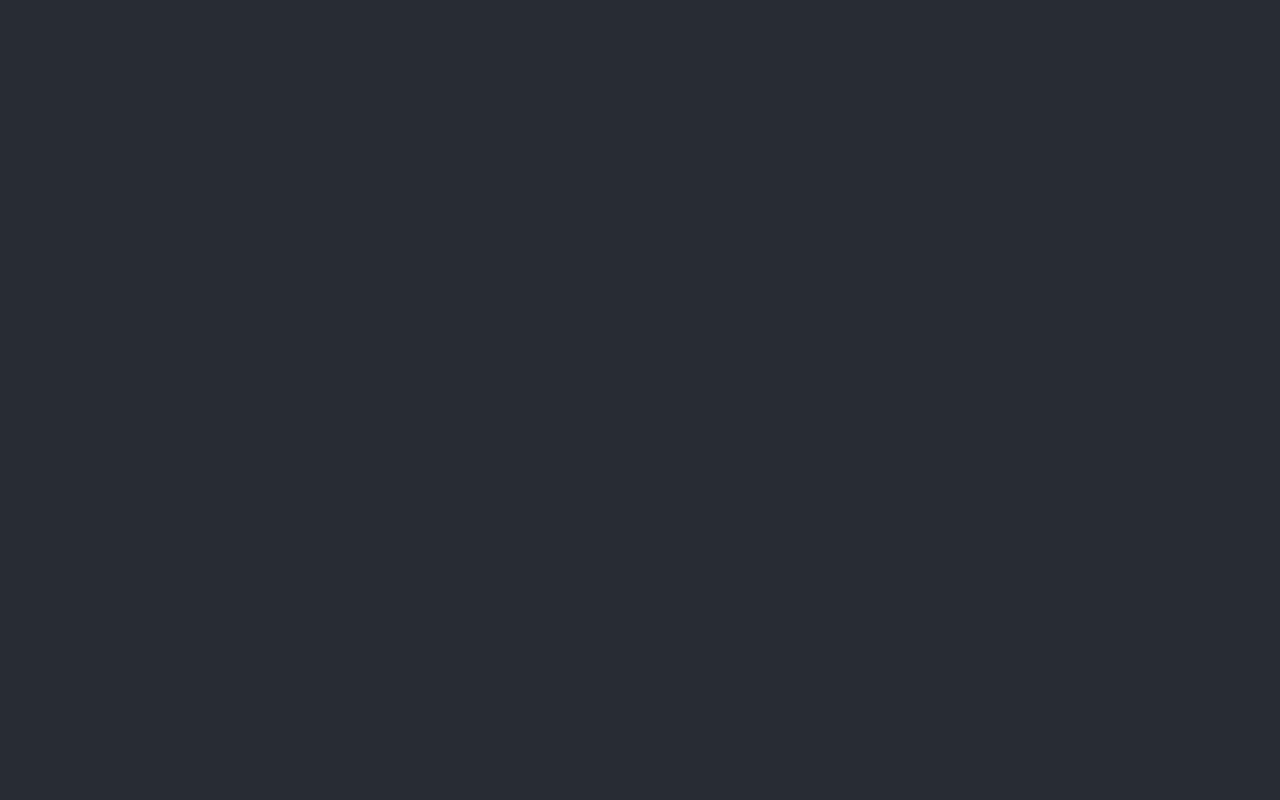
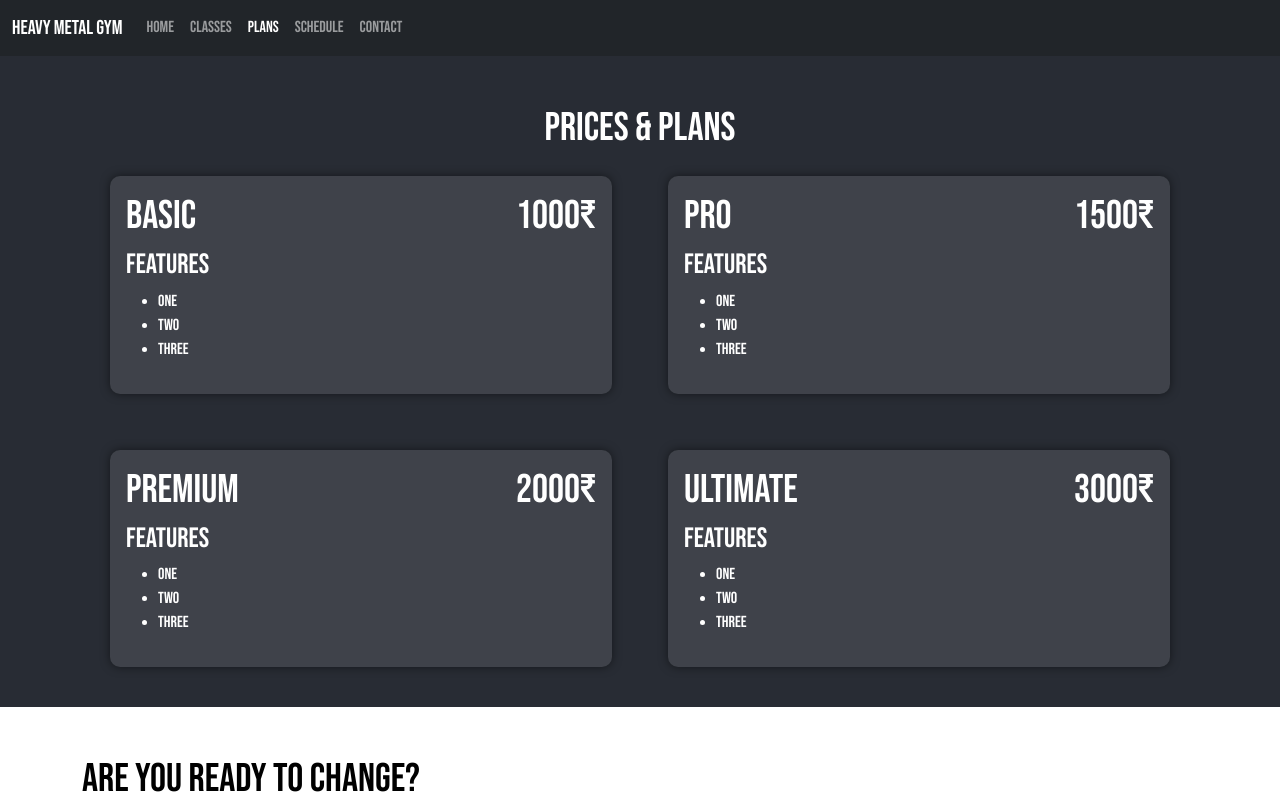
Before and after one commit to natyavidhan/dummy-gym-site, a React (Create React App) app: page /plans in a window 1280 px wide. Before the commit this address had no page. Shown: the top 800 px of the page. Built offline with nearby package versions, Linux system fonts and the light colour scheme.

Commit message:
plans and prices

```diff
--- a/src/App.js
+++ b/src/App.js
@@ -2,12 +2,14 @@ import { Routes, Route } from 'react-router-dom';
 
 import Home from './pages/Home';
 import Classes from './pages/Classes';
+import Plans from './pages/Plans';
 
 function App() {
     return (
         <Routes>
             <Route path="/" element={<Home />} />
             <Route path="/classes" element={<Classes />} />
+            <Route path="/plans" element={<Plans />} />
         </Routes>
     );
 }
--- a/src/components/Navbar.js
+++ b/src/components/Navbar.js
@@ -19,6 +19,15 @@ function Navbar(props) {
                             <li className="nav-item">
                                 <Link className={`nav-link ${props.active.class}`} to="/classes">Classes</Link>
                             </li>
+                            <li className="nav-item">
+                                <Link className={`nav-link ${props.active.plans}`} to="/plans">Plans</Link>
+                            </li>
+                            <li className="nav-item">
+                                <Link className={`nav-link ${props.active.schedule}`} to="/schedule">Schedule</Link>
+                            </li>
+                            <li className="nav-item">
+                                <Link className={`nav-link ${props.active.contact}`} to="/contact">Contact</Link>
+                            </li>
                         </ul>
                     </div>
                 </div>
--- /dev/null
+++ b/src/components/PlanCard.js
@@ -0,0 +1,33 @@
+import React from 'react'
+import PropTypes from 'prop-types'
+
+import "../plans.css"
+
+function PlanCard(props) {
+  return (
+    <div>
+        <div className="price-card">
+            <div className="title">
+                <h2>{props.title}</h2>
+                <h2>{props.price}₹</h2>
+            </div>
+            <div className="benefits">
+                <h3>Features</h3>
+                <ul>
+                    {props.benefits.map((benefit, index) => {
+                        return <li key={index}>{benefit}</li>
+                    })}
+                </ul>
+            </div>
+        </div>
+    </div>
+  )
+}
+
+PlanCard.propTypes = {
+    name: PropTypes.string,
+    price: PropTypes.number,
+    benefits: PropTypes.array
+}
+
+export default PlanCard
--- a/src/pages/Classes.js
+++ b/src/pages/Classes.js
@@ -7,7 +7,7 @@ import "../classes.css"
 function Classes() {
   return (
     <>
-        <Navbar active={{home: "", class: "active"}} />
+        <Navbar active={{home: "", class: "active", plans: "", schedule: "", contact: ""}} />
         <div className="container mt-5 text-center">
             <h1>Classes</h1>
             <div className="row row-cols-1 row-cols-md-2 g-4">
--- a/src/pages/Home.js
+++ b/src/pages/Home.js
@@ -9,7 +9,7 @@ import '../common.css'
 function Home() {
   return (
     <>
-        <Navbar active={{home: "active", class: ""}} />
+        <Navbar active={{home: "active", class: "", plans: "", schedule: "", contact: ""}} />
         <div className="text-center section-1">
             <div className="container mt-5">
                 <div className="hometop">
--- /dev/null
+++ b/src/pages/Plans.js
@@ -0,0 +1,55 @@
+import React from 'react'
+
+import Navbar from '../components/Navbar'
+import PlanCard from '../components/PlanCard'
+import BottomBanner from '../components/BottomBanner'
+import Footer from '../components/Footer'
+
+function Plans() {
+  return (
+    <>
+        <Navbar active={{home: "", class: "", plans: "active", schedule: "", contact: ""}} />
+        <div className="container mt-5">
+            <h1 className="text-center">
+                Prices & Plans
+            </h1>
+            <div class="container">
+                <div class="row row-cols-1 row-cols-md-2 g-4">
+                    <div class="col">
+                        <PlanCard
+                            title="Basic"
+                            price={1000}
+                            benefits={["one", "two", "three"]}
+                        />
+                    </div>
+                    <div class="col">
+                        <PlanCard
+                            title="Pro"
+                            price={1500}
+                            benefits={["one", "two", "three"]}
+                        />
+                    </div>
+                    <div class="col">
+                        <PlanCard
+                            title="Premium"
+                            price={2000}
+                            benefits={["one", "two", "three"]}
+                        />
+                    </div>
+                    <div class="col">
+                        <PlanCard
+                            title="Ultimate"
+                            price={3000}
+                            benefits={["one", "two", "three"]}
+                        />
+                    </div>
+                </div>
+            </div>
+        </div>
+        <BottomBanner />
+        <Footer />
+    </>
+  )
+}
+
+export default Plans
--- /dev/null
+++ b/src/plans.css
@@ -0,0 +1,21 @@
+.price-card{
+    margin: 1rem;
+    padding: 1rem;
+    background-color: rgba(255, 255, 255, 0.107);
+    border-radius: 10px;
+    box-shadow: 0px 0px 10px rgba(0, 0, 0, 0.5);
+    display: grid;
+}
+
+.price-card > .title{
+    display: flex;
+    justify-content: space-between;
+}
+
+h2{
+    font-size: 2.5rem;
+}
+
+.container{
+    margin-bottom: 1.5rem;
+}
```
